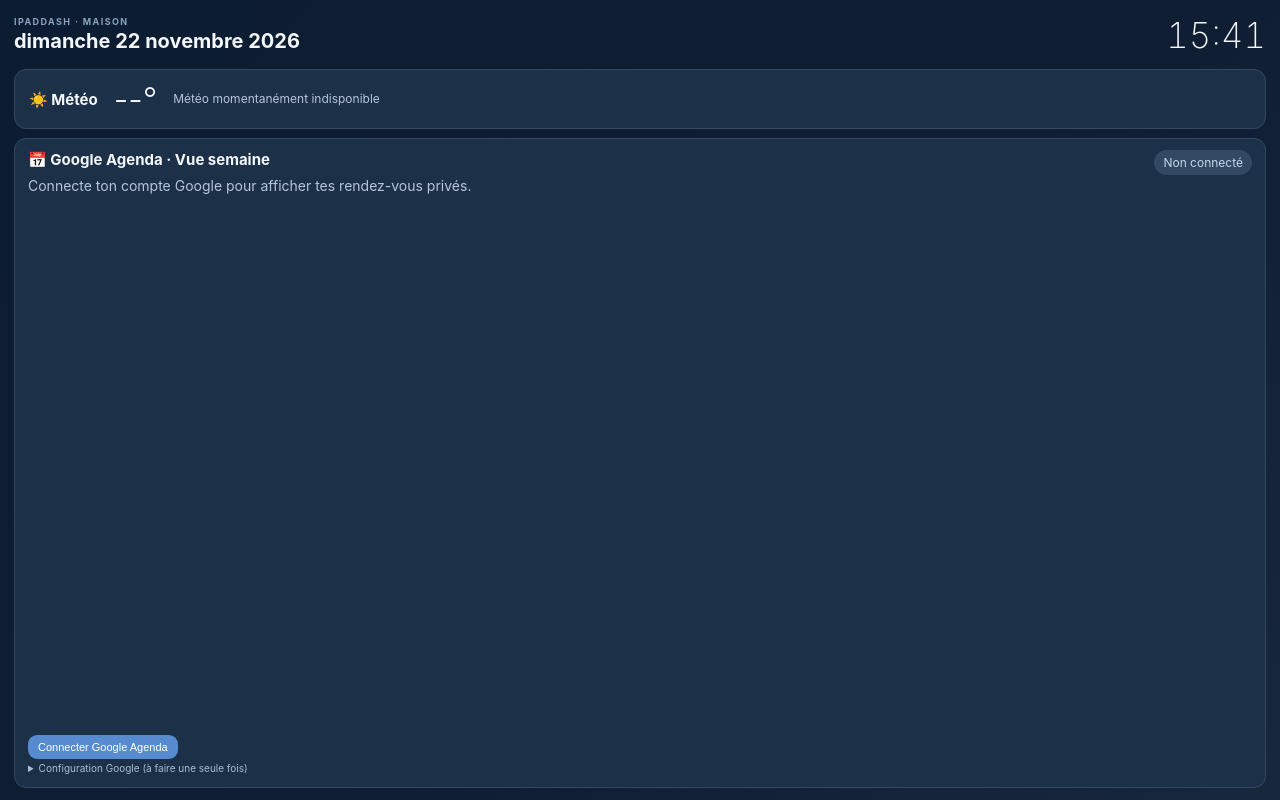
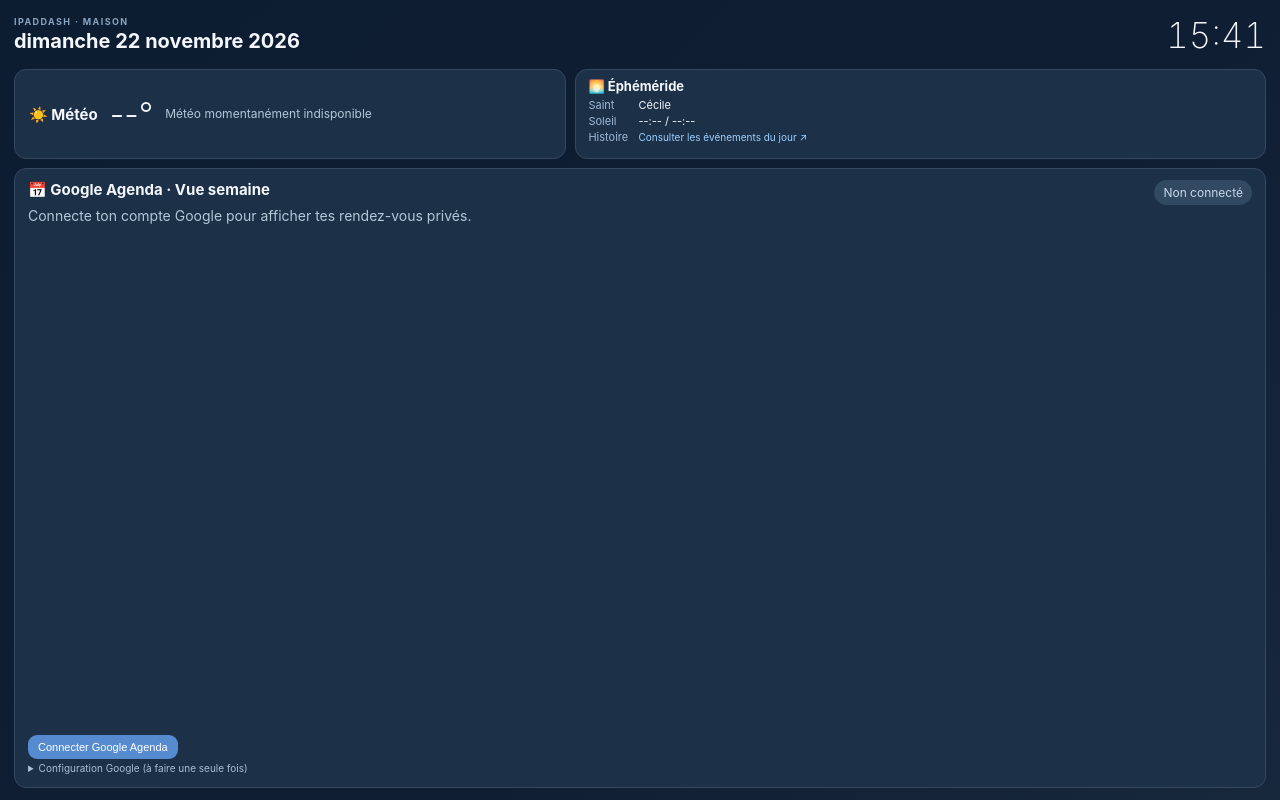
Before and after one commit to mathieuwillaertfr/iPaddash, a plain HTML site: page index.html in a window 1280 px wide. Drawn offline with Linux system fonts and the light colour scheme; no server answers.

Commit message:
Add files via upload

```diff
--- a/index.html
+++ b/index.html
@@ -60,11 +60,24 @@ body{max-width:none!important;height:100vh;min-height:0;padding:10px 14px 12px;d
 .foot{display:none}
 @media(max-width:700px){body{padding:7px;gap:5px}.date{font-size:16px}.clock{font-size:26px}.grid>.card:first-child{gap:7px}.grid>.card:first-child #weatherExtra{display:none}.week-grid{gap:2px}.week-event-title{font-size:9px}.week-event-time{font-size:9px}}
 @media(orientation:portrait){.grid>.card:first-child #weatherExtra{display:none}.week-day-header{font-size:9px}.week-day-header strong{font-size:15px}.week-event{padding:3px 2px}.week-event-title{font-size:9px}}
+
+/* Météo et éphéméride côte à côte, calendrier en dessous */
+.grid{grid-template-columns:minmax(0,1fr) minmax(0,1.25fr);grid-template-rows:auto minmax(0,1fr)}
+.grid>.card:first-child{grid-column:1;grid-row:1;min-height:90px;gap:8px 12px;align-content:center}
+.grid>.ephemeris{grid-column:2;grid-row:1;min-height:90px;overflow:hidden;padding:8px 12px}
+.grid>.ephemeris h2{margin:0 0 5px;font-size:13px}
+.ephem-content{display:flex;flex-direction:column;gap:3px}
+.ephem-line{display:flex;align-items:baseline;gap:8px;font-size:11px;line-height:1.2;min-width:0}
+.ephem-label{color:#9fb9d3;min-width:42px;flex:0 0 auto}
+.ephem-line span:last-child{white-space:nowrap;overflow:hidden;text-overflow:ellipsis}
+.ephem-history span:last-child{font-size:10px}
+.grid>.card:nth-child(3){grid-column:1/-1;grid-row:2}
+@media(max-width:700px){.grid{grid-template-columns:minmax(0,1fr) minmax(0,1.1fr)}.grid>.card:first-child,.grid>.ephemeris{min-height:80px}.ephem-line{font-size:10px}.ephem-history span:last-child{font-size:9px}}
 </style></head><body>
 <header class="top"><div><div class="eyebrow">IPADDASH · MAISON</div><div class="date" id="today">Chargement…</div><div class="muted">Asnières-sur-Seine · Tableau de bord familial</div></div><div class="clock" id="clock">--:--</div></header>
 <main class="grid">
 <section class="card"><h2>☀️ Météo</h2><div class="big" id="temp">--°</div><div class="muted" id="weatherDescription">Chargement de la météo…</div><div class="muted" id="weatherExtra"></div><div class="status" id="weatherStatus"></div></section>
-<section class="card background-module"><h2>🌅 Éphéméride</h2><div class="item"><div class="muted">Saint du jour</div><div class="item-title" id="saint">Recherche…</div></div><div class="item"><div class="muted">Soleil à Asnières-sur-Seine</div><div class="item-title" id="sun">--:-- / --:--</div></div><div class="item"><div class="muted">Un événement historique du jour</div><div class="item-title" id="history">Recherche…</div></div></section>
+<section class="card ephemeris"><h2>🌅 Éphéméride</h2><div class="ephem-content"><div class="ephem-line"><span class="ephem-label">Saint</span><span id="saint">Recherche…</span></div><div class="ephem-line"><span class="ephem-label">Soleil</span><span id="sun">--:-- / --:--</span></div><div class="ephem-line ephem-history"><span class="ephem-label">Histoire</span><span id="history">Recherche…</span></div></div></section>
 <section class="card wide"><div class="row"><h2>📅 Google Agenda · Vue semaine</h2><span class="pill" id="calendarStatus">Non connecté</span></div><div class="muted" id="calendarEvents">Connecte ton compte Google pour afficher tes rendez-vous privés.</div><div class="actions"><button id="login">Connecter Google Agenda</button><button class="secondary hidden" id="logout">Déconnecter</button></div><details><summary class="small">Configuration Google (à faire une seule fois)</summary><p class="small">Renseigne l'identifiant client OAuth 2.0 de ton application Google Cloud (type « Application Web »). Il n'est pas un mot de passe et peut figurer dans le HTML. N'ajoute jamais de secret client.</p><input autocomplete="off" id="clientId" placeholder="123456789-xxxx.apps.googleusercontent.com" spellcheck="false"/><div class="actions"><button class="secondary" id="saveClient">Enregistrer sur cet iPad</button></div><div class="small" id="oauthMessage"></div></details></section>
 <section class="card wide background-module"><div class="row"><h2>📰 Actualités · France, monde, économie et sport</h2><span class="pill">Flux publics</span></div><div class="muted" id="news">Chargement des titres…</div><div class="actions"><button class="secondary" id="refresh">Actualiser</button><a href="https://news.google.com/home?hl=fr&amp;gl=FR&amp;ceid=FR:fr" rel="noopener" target="_blank">Ouvrir Google Actualités ↗</a></div><p class="small">Les flux publics peuvent être temporairement indisponibles : les liens directs restent accessibles.</p></section>
 </main><footer class="foot">iPadDash · Interface autonome hébergée en HTTPS · Météo Open-Meteo · Agenda Google (lecture seule)</footer>
```
